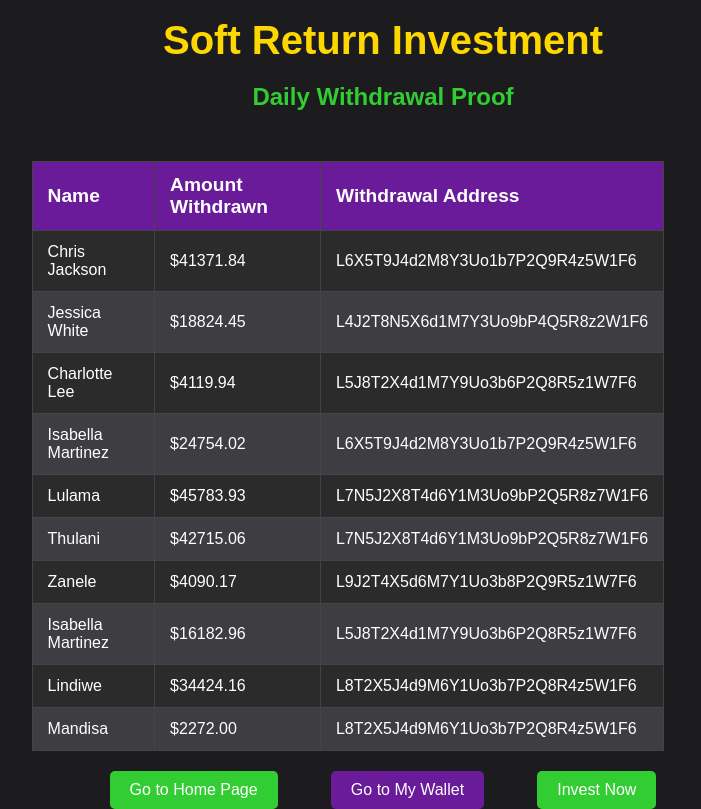
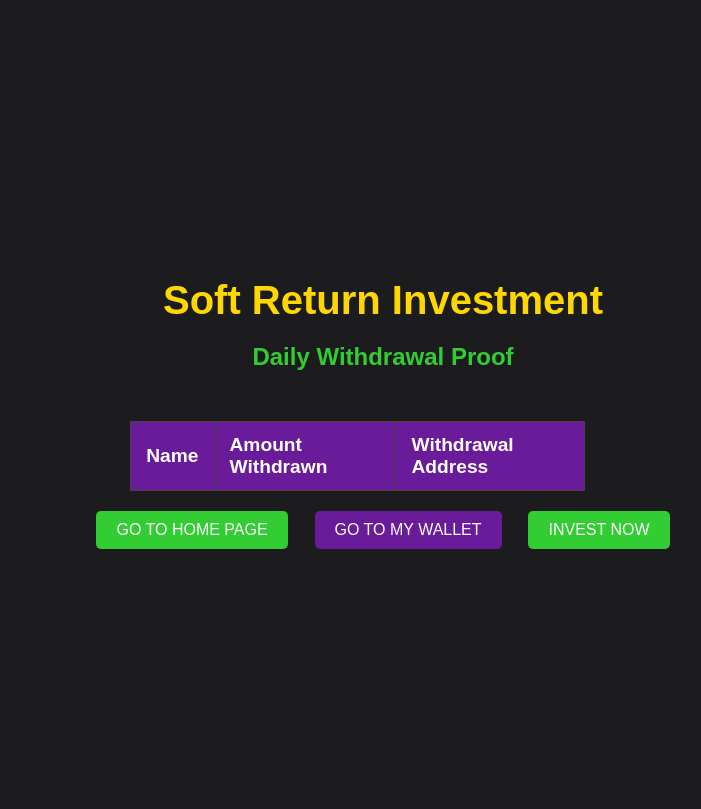
Before and after one commit to softrsoft1/softrwithdrawals, a plain HTML site: page index.html in a window 1280 px wide. Shown: the whole page, without its empty margins (257-958 px from the left). Drawn offline with Linux system fonts and the light colour scheme.

Commit message:
Update index.html

```diff
--- a/index.html
+++ b/index.html
@@ -3,7 +3,7 @@
 <head>
     <meta charset="UTF-8">
     <meta name="viewport" content="width=device-width, initial-scale=1.0">
-    <title>Soft Return Investment</title>
+    <title>Soft Return Investment - Withdrawal Explorer</title>
     <link rel="stylesheet" href="styles.css">
 </head>
 <body>
@@ -12,8 +12,8 @@
         <h2>Daily Withdrawal Proof</h2>
     </header>
 
-    <main>
-        <table id="withdrawalTable">
+    <section>
+        <table id="withdrawal-table">
             <thead>
                 <tr>
                     <th>Name</th>
@@ -21,16 +21,16 @@
                     <th>Withdrawal Address</th>
                 </tr>
             </thead>
-            <tbody id="tableBody">
-                <!-- Dynamic content will be inserted here by JavaScript -->
+            <tbody>
+                <!-- JavaScript will dynamically populate this -->
             </tbody>
         </table>
-    </main>
+    </section>
 
     <footer>
-        <button onclick="window.location.href='https://www.softrinvestment.com/'">Go to Home Page</button>
-        <button onclick="window.location.href='https://www.softrinvestment.com/my-wallet'">Go to My Wallet</button>
-        <button onclick="window.location.href='https://www.softrinvestment.com/invest-now'">Invest Now</button>
+        <button onclick="window.location.href='https://www.softrinvestment.com/'">GO TO HOME PAGE</button>
+        <button onclick="window.location.href='https://www.softrinvestment.com/my-wallet'">GO TO MY WALLET</button>
+        <button onclick="window.location.href='https://www.softrinvestment.com/invest-now'">INVEST NOW</button>
     </footer>
 
     <script src="script.js"></script>
```
